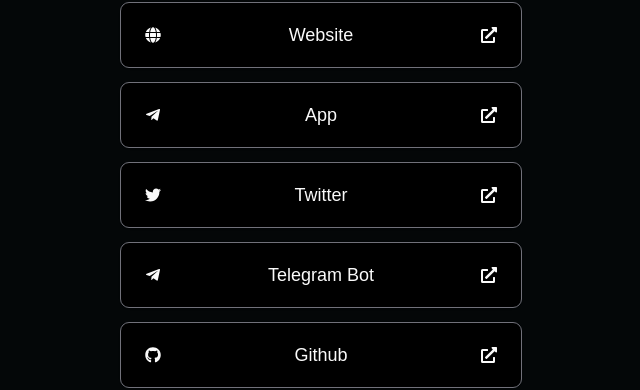
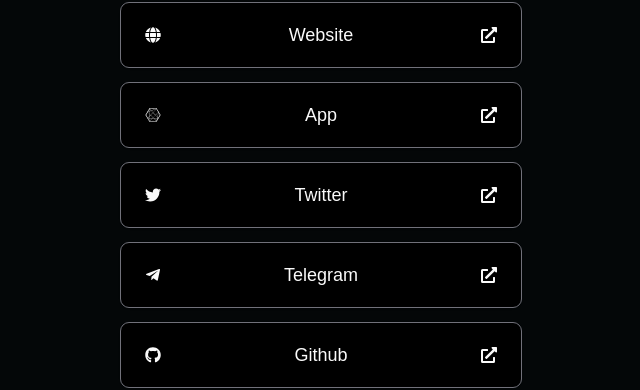
Before and after one commit to ALPHA-BROKER/alpha-links, a Next.js app: page / in a window 1280 px wide. Shown: the part 261-651 px from the top of the page, without its empty margins (319-959 px from the left). Built offline with nearby package versions, Linux system fonts and the light colour scheme.

Commit message:
refactor: links

```diff
--- a/app/page.tsx
+++ b/app/page.tsx
@@ -8,6 +8,7 @@
   FaBatteryThreeQuarters,
   FaExternalLinkAlt,
   FaGithub,
+  FaConnectdevelop,
 } from "react-icons/fa";
 
 type LinkData = {
@@ -24,7 +25,7 @@
   },
   {
     name: "App",
-    icon: <FaTelegramPlane className="h-8 w-8" />,
+    icon: <FaConnectdevelop className="h-8 w-8" />,
     href: "https://app.alpha.broker",
   },
   {
@@ -33,7 +34,7 @@
     href: "https://twitter.com/alphabroker_x",
   },
   {
-    name: "Telegram Bot",
+    name: "Telegram",
     icon: <FaTelegramPlane className="h-8 w-8" />,
     href: "https://t.me/alphabroker_bot",
   },
```
